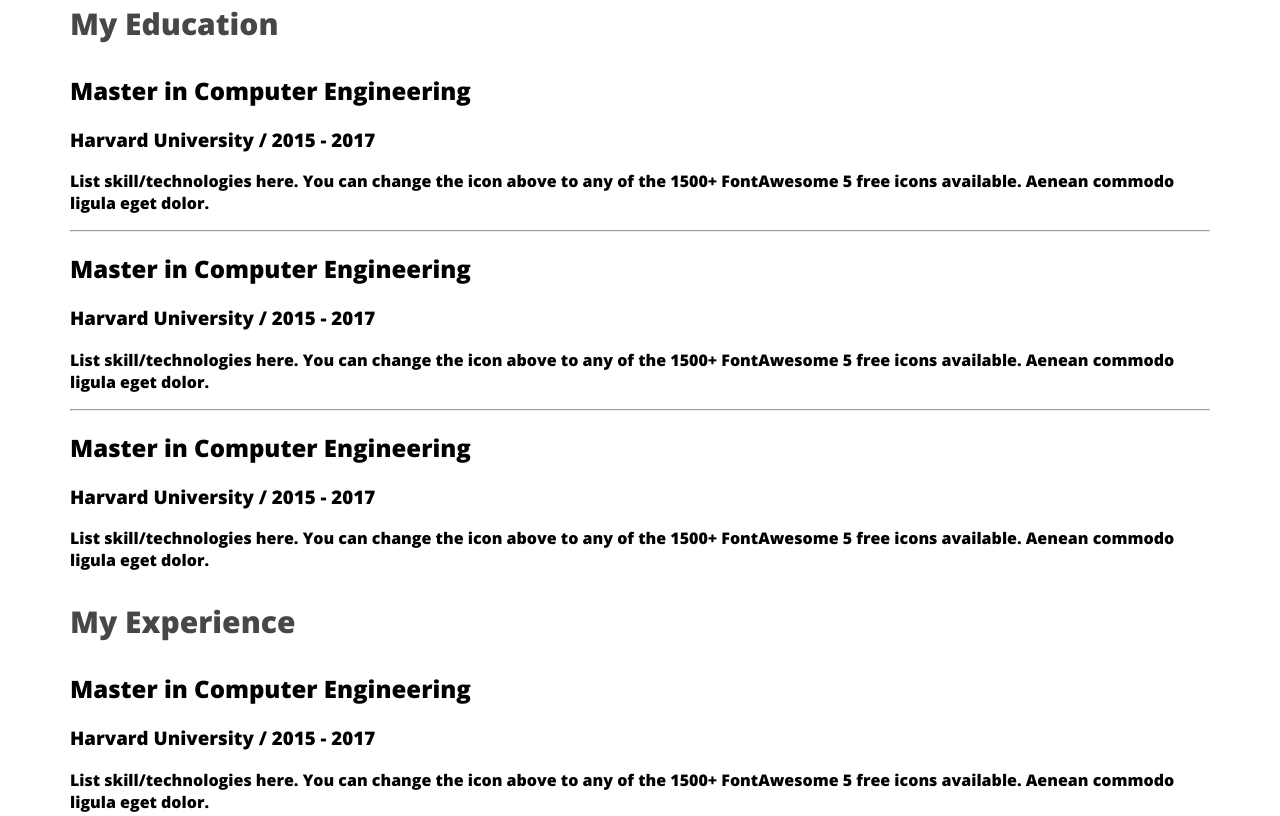
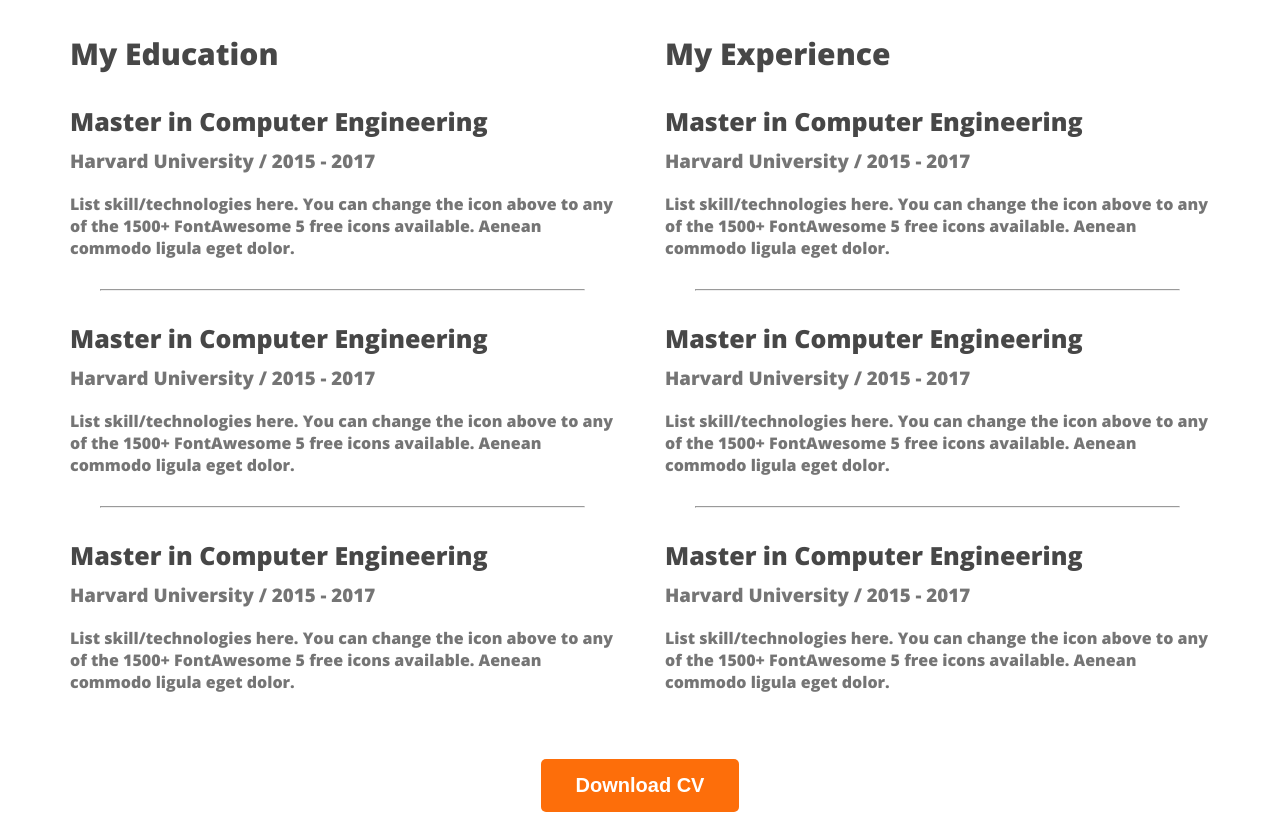
Before and after one commit to RafeL999/developer-portfolio, a plain HTML site: page index.html in a window 1280 px wide. Shown: the part 2404-3220 px from the top of the page. Drawn offline with nearby package versions, Linux system fonts and the light colour scheme.

Commit message:
add download cv button

```diff
--- a/index.html
+++ b/index.html
@@ -144,6 +144,9 @@
                 </div>
                 </div>
             </div>
+            <div class="download-cv">
+                <button class="btn-primary">Download CV</button>
+            </div>
          </section>
     </main>
     <footer>
--- a/style.css
+++ b/style.css
@@ -138,4 +138,32 @@ main section{
     color: #474747;
     font-size: 30px;
     font-weight: 700;
+
 }
+.resume-container{
+    display: flex;
+    gap: 50px;
+}
+
+.reume-item-title{
+    color: #474747;
+    font-size: 25px;
+    font-weight: 700;
+    margin-bottom: 10px;
+}
+.resume-item-institute{
+    margin-bottom: 20px;
+    margin-top: 0px;
+}
+.resume-item-institute , .resume-item-description{
+    color: #757575;
+}
+
+.resume-container hr{
+    margin: 30px;
+}
+
+.download-cv{
+    text-align: center;
+    margin-top: 50px;
+}
```
